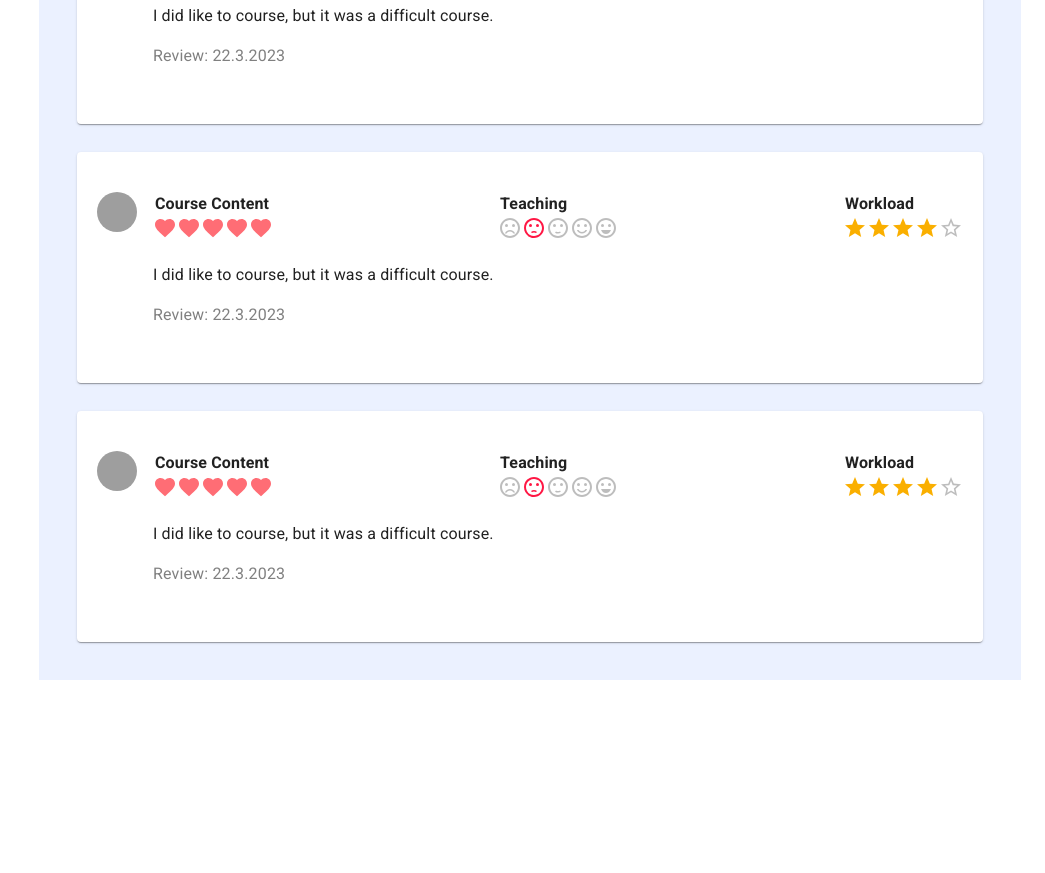
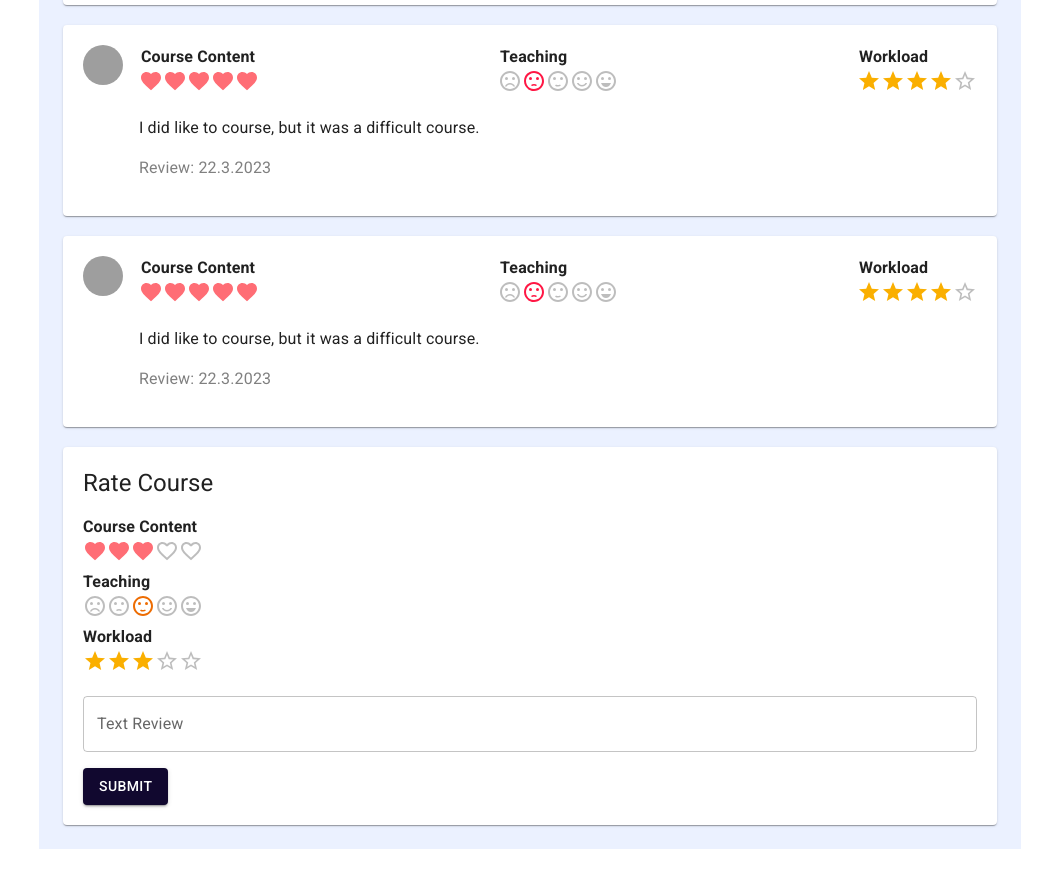
Before and after one commit to The-Agile-Avengers/icu-connect-frontend, a React (Create React App) app: page /course/1 in a window 1280 px wide. Shown: the part 1436-2309 px from the top of the page, without its empty margins (235-1280 px from the left). Before the commit the page ends 2140 px from the top, so only its background shows below. Built offline with nearby package versions, Linux system fonts and the light colour scheme; sample sign-in values are in the browser's storage; grey boxes are pictures that could not be loaded.

Commit message:
Refactor CourseReviewForm Component

```diff
--- a/src/components/course/post/CoursePostForm.tsx
+++ b/src/components/course/post/CoursePostForm.tsx
@@ -18,7 +18,6 @@ export default function CourseReviewForm() {
           id="outlined-multiline-static"
           label="Text Review"
           multiline
-          rows={4}
         />
       </div>
       <Button variant="contained">POST</Button>
--- a/src/components/course/review/CourseReview.tsx
+++ b/src/components/course/review/CourseReview.tsx
@@ -79,8 +79,7 @@ export default function CourseReview({
   time,
 }: ReviewValues) {
   return (
-    <div style={{ padding: 14 }}>
-      <Paper style={{ padding: "40px 20px" }}>
+    <Paper style={{ padding: "20px", margin: "20px 0" }}>
       <Grid container wrap="nowrap" spacing={2}>
         <Grid item>
           <Avatar alt="Remy Sharp" src={account.avatar} />
@@ -135,6 +134,5 @@ export default function CourseReview({
         </Grid>
       </Grid>
     </Paper>
-    </div>
   );
 }
--- a/src/components/course/review/CourseReviewForm.tsx
+++ b/src/components/course/review/CourseReviewForm.tsx
@@ -121,101 +121,48 @@ const CourseReviewForm: React.FC = () => {
   };
 
   return (
-    <Layout title="Course Page: Advanced Software Systems">
-      <Box sx={{ display: "flex" }}>
-        <Navbar />
-        <Box component="main" sx={{ flexGrow: 1, p: 4, heigth: "100%" }}>
-          <Box
-            sx={{
-              width: "100%",
-              height: "100%",
-              color: "#fff",
-              "& > .MuiBox-root > .MuiBox-root": {
-                p: 1,
-                borderRadius: 2,
-                fontSize: "0.875rem",
-                fontWeight: "700",
-              },
-            }}
-          >
-            <Box
-              sx={{
-                display: "grid",
-                gridTemplateColumns: "repeat(2, 1fr)",
-                gap: 1,
-                gridTemplateRows: "auto",
-                gridTemplateAreas: `"header header"
-              "info posts"
-              "reviews posts"`,
-              }}
-            >
-              <Box sx={{ gridArea: "info" }}>
-                <IconButton aria-label="delete" onClick={handleClick}>
-                  <ArrowBackIosIcon />
-                </IconButton>
-                <BoxTitle title=" New Review" />
-                <div style={{ padding: 14 }}>
-                  <Paper style={{ padding: " 20px" }}>
-                    <Grid container wrap="nowrap" spacing={2}>
-                      <Grid justifyContent="left" item xs zeroMinWidth>
-                        <div style={{ display: "block" }}>
-                          <p>Please rate the course: </p>
+    <Paper style={{ padding: "20px" }}>
+      <Typography variant="h5" sx={{ mb: 2 }}>
+        Rate Course
+      </Typography>
       <form
         // eslint-disable-next-line @typescript-eslint/no-misused-promises
         onSubmit={handleSubmit(onSubmit)}
       >
-                            <Typography component="legend">
-                              <b>Course Content</b>
-                            </Typography>
+        <Typography sx={{ fontWeight: "bold" }}>Course Content</Typography>
         <StyledRatingContent
           name="customized-color"
           value={ratingContent}
           getLabelText={(ratingContent: number) =>
-                                `${ratingContent} Heart${
-                                  ratingContent !== 1 ? "s" : ""
-                                }`
+            `${ratingContent} Heart${ratingContent !== 1 ? "s" : ""}`
           }
           precision={1}
           icon={<FavoriteIcon fontSize="inherit" />}
-                              emptyIcon={
-                                <FavoriteBorderIcon fontSize="inherit" />
-                              }
+          emptyIcon={<FavoriteBorderIcon fontSize="inherit" />}
           onChange={(event, newValueContent) => {
-                                newValueContent = newValueContent
-                                  ? newValueContent
-                                  : 0;
+            newValueContent = newValueContent ? newValueContent : 0;
             setRatingContent(newValueContent);
           }}
         />
-                            <Typography component="legend">
-                              <b>Teaching</b>
-                            </Typography>
+        <Typography sx={{ fontWeight: "bold" }}>Teaching</Typography>
         <StyledRatingTeaching
           name="highlight-selected-only"
           value={ratingTeaching}
           IconContainerComponent={IconContainer}
-                              getLabelText={(value: number) =>
-                                customIconsTeaching[value].label
-                              }
+          getLabelText={(value: number) => customIconsTeaching[value].label}
           highlightSelectedOnly
           onChange={(event, newValueTeaching) => {
-                                newValueTeaching = newValueTeaching
-                                  ? newValueTeaching
-                                  : 0;
+            newValueTeaching = newValueTeaching ? newValueTeaching : 0;
             setRatingTeaching(newValueTeaching);
           }}
         />
-                            <Typography component="legend">
-                              <b>Workload</b>
-                            </Typography>
+        <Typography sx={{ fontWeight: "bold" }}>Workload</Typography>
 
         <Rating
           name="simple-controlled"
           value={ratingWorkload}
           onChange={(event, newValueWorkload) => {
-                                newValueWorkload = newValueWorkload
-                                  ? newValueWorkload
-                                  : 0;
+            newValueWorkload = newValueWorkload ? newValueWorkload : 0;
             setRatingWorkload(newValueWorkload);
           }}
         />
@@ -225,23 +172,13 @@ const CourseReviewForm: React.FC = () => {
           id="textRating"
           label="Text Review"
           multiline
-                              rows={4}
+          sx={{ width: "100%", mb: 2 }}
         />
         <Button variant="contained" type="submit">
           SUBMIT
         </Button>
       </form>
-                        </div>
-                      </Grid>
-                    </Grid>
     </Paper>
-                </div>
-              </Box>
-            </Box>
-          </Box>
-        </Box>
-      </Box>
-    </Layout>
   );
 };
 
--- a/src/pages/CoursePage.tsx
+++ b/src/pages/CoursePage.tsx
@@ -15,6 +15,7 @@ import CoursePost from "../components/course/post/CoursePost";
 import CourseReview from "../components/course/review/CourseReview";
 import CourseForm from "../components/course/CourseForm";
 import CoursePostForm from "../components/course/post/CoursePostForm";
+import CourseReviewForm from "../components/course/review/CourseReviewForm";
 
 /* ToDo: Delete Mockup Data */
 const imgLink =
@@ -90,6 +91,7 @@ const CoursePage: React.FC = () => {
                 time="22.3.2023"
               />
             ))}
+          <CourseReviewForm />
         </Box>
       </Box>
     </Layout>
```
Lines whose indentation alone changed are shown as unchanged.
